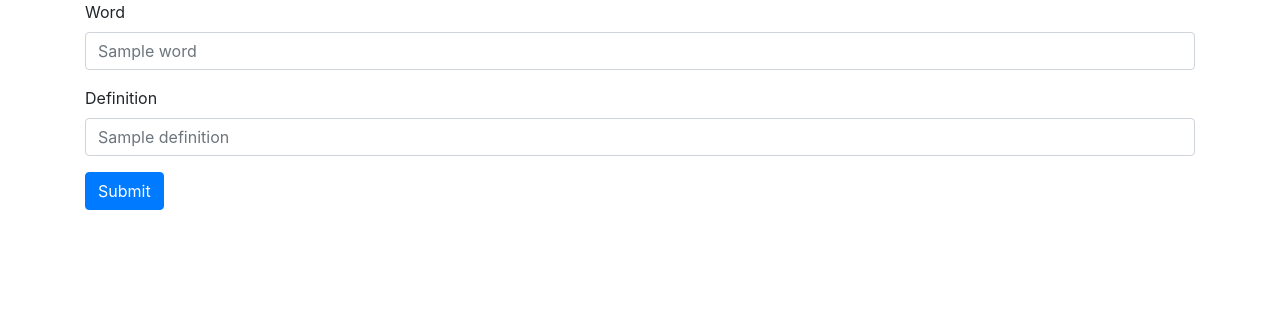
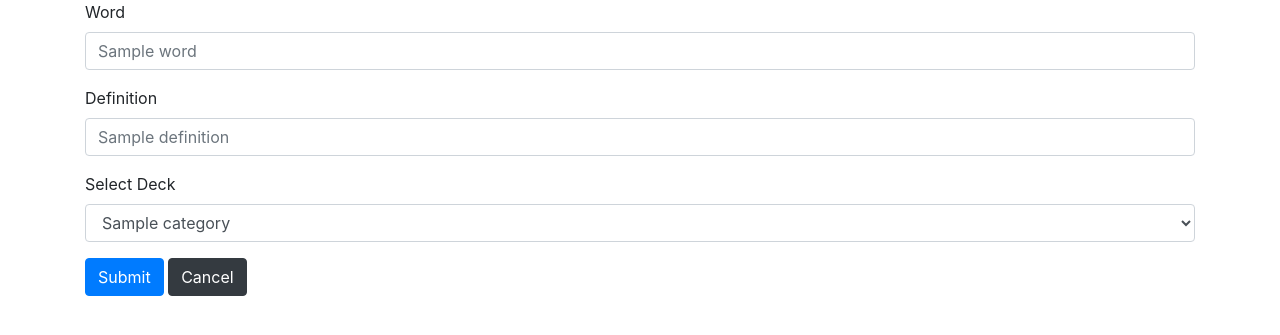
Before and after one commit to Code-Institute-Submissions/jargon-dictionary, a Flask app: template templates/edit-definition.html in a window 1280 px wide. Shown: the part 56-391 px from the top of the page. Run offline with Flask 2, Linux system fonts and the light colour scheme; the template is opened without the code that fills it: most values are stand-ins (such as "Sample title", 1, 10 or a date in 2020); some libraries are stand-ins or nearby versions.

Commit message:
Added Categorys to edit_definitions

```diff
--- a/templates/edit-definition.html
+++ b/templates/edit-definition.html
@@ -12,7 +12,16 @@
             <input name="definition" type="text" class="form-control" id="definition"
                 placeholder="{{definition.definition}}">
         </div>
+        <div class="form-group">
+            <label for="category">Select Deck</label>
+            <select name="category" class="form-control">
+              {% for category in categories %}
+              <option id="category">{{category.name}}</option>
+              {% endfor %}
+            </select>
+          </div>
         <button type="submit" class="btn btn-primary">Submit</button>
+        <a class="text-light" href="{{url_for('get_definitions', category='category.name')}}" class="card-link"><button type="button" class="btn btn-dark">Cancel</button></a>
     </form>
 </div>
 
```
